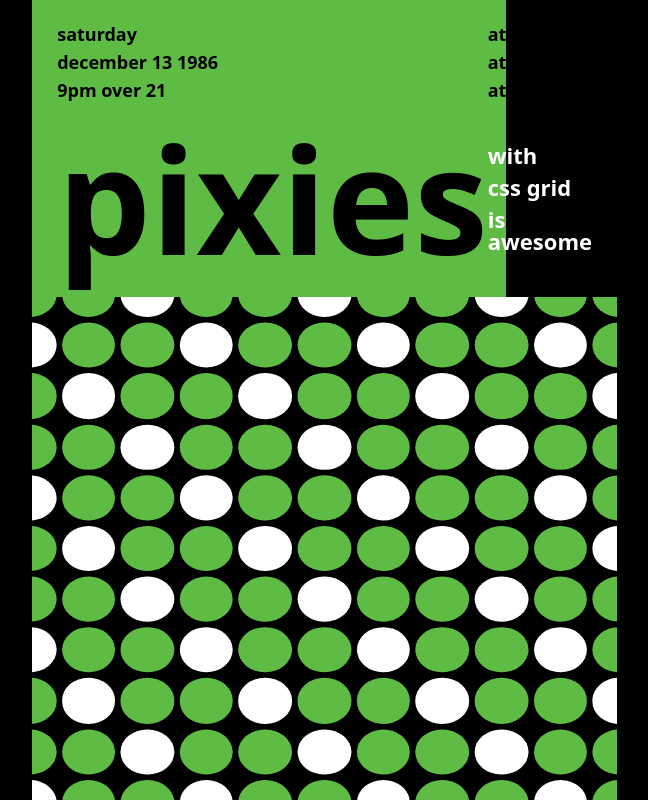
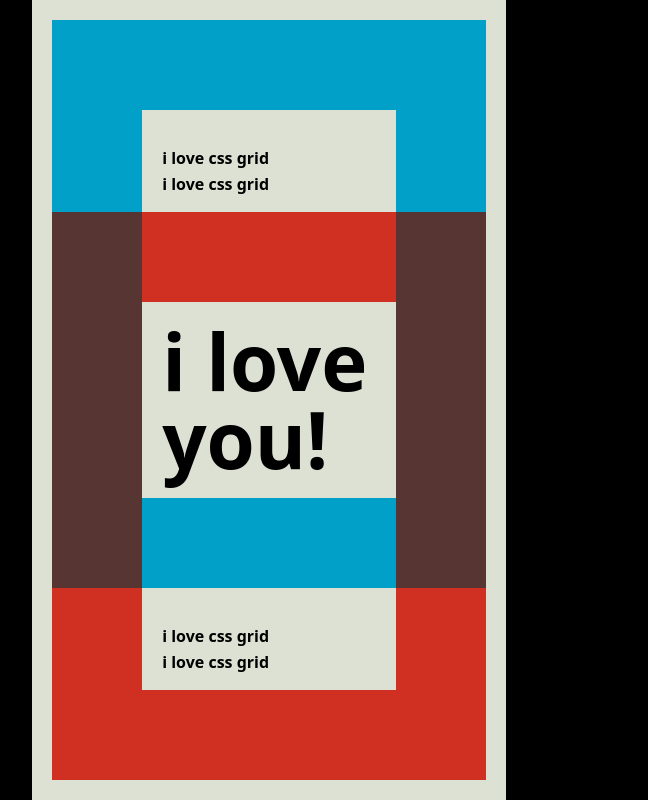
Before and after one commit to nomadcoders/css-layout-masterclass, a website built with Vite: page index.html in a window 1280 px wide. Shown: the whole page, without its empty margins (371-1019 px from the left). Built offline with nearby package versions, Linux system fonts and the light colour scheme.

```diff
--- a/index.html
+++ b/index.html
@@ -8,151 +8,27 @@
   </head>
   <body>
     <div class="poster">
-      <div class="top">
-        <div class="top__box">
-          <span>saturday</span>
-          <span>december 13 1986</span>
-          <span>9pm over 21</span>
-        </div>
-        <div class="top__box">
-          <span>at the rat</span>
-          <span>at the rat</span>
-          <span>at the rat</span>
-        </div>
-        <div class="top__box">
-          <h1>pixies</h1>
-        </div>
-        <div class="top__box">
-          <span>with</span>
-          <span>css grid</span>
-          <span>is awesome</span>
-        </div>
+      <div class="top-left"></div>
+      <div class="top-top"></div>
+      <div class="top-right"></div>
+      <div class="top-bottom">
+        <span>i love css grid</span>
+        <span>i love css grid</span>
       </div>
-      <div class="bottom">
-        <div class="circles">
-          <div class="circle"></div>
-          <div class="circle"></div>
-          <div class="circle"></div>
-          <div class="circle"></div>
-          <div class="circle"></div>
-          <div class="circle"></div>
-          <div class="circle"></div>
-          <div class="circle"></div>
-          <div class="circle"></div>
-          <div class="circle"></div>
-          <div class="circle"></div>
-          <div class="circle"></div>
-          <div class="circle"></div>
-          <div class="circle"></div>
-          <div class="circle"></div>
-          <div class="circle"></div>
-          <div class="circle"></div>
-          <div class="circle"></div>
-          <div class="circle"></div>
-          <div class="circle"></div>
-          <div class="circle"></div>
-          <div class="circle"></div>
-          <div class="circle"></div>
-          <div class="circle"></div>
-          <div class="circle"></div>
-          <div class="circle"></div>
-          <div class="circle"></div>
-          <div class="circle"></div>
-          <div class="circle"></div>
-          <div class="circle"></div>
-          <div class="circle"></div>
-          <div class="circle"></div>
-          <div class="circle"></div>
-          <div class="circle"></div>
-          <div class="circle"></div>
-          <div class="circle"></div>
-          <div class="circle"></div>
-          <div class="circle"></div>
-          <div class="circle"></div>
-          <div class="circle"></div>
-          <div class="circle"></div>
-          <div class="circle"></div>
-          <div class="circle"></div>
-          <div class="circle"></div>
-          <div class="circle"></div>
-          <div class="circle"></div>
-          <div class="circle"></div>
-          <div class="circle"></div>
-          <div class="circle"></div>
-          <div class="circle"></div>
-          <div class="circle"></div>
-          <div class="circle"></div>
-          <div class="circle"></div>
-          <div class="circle"></div>
-          <div class="circle"></div>
-          <div class="circle"></div>
-          <div class="circle"></div>
-          <div class="circle"></div>
-          <div class="circle"></div>
-          <div class="circle"></div>
-          <div class="circle"></div>
-          <div class="circle"></div>
-          <div class="circle"></div>
-          <div class="circle"></div>
-          <div class="circle"></div>
-          <div class="circle"></div>
-          <div class="circle"></div>
-          <div class="circle"></div>
-          <div class="circle"></div>
-          <div class="circle"></div>
-          <div class="circle"></div>
-          <div class="circle"></div>
-          <div class="circle"></div>
-          <div class="circle"></div>
-          <div class="circle"></div>
-          <div class="circle"></div>
-          <div class="circle"></div>
-          <div class="circle"></div>
-          <div class="circle"></div>
-          <div class="circle"></div>
-          <div class="circle"></div>
-          <div class="circle"></div>
-          <div class="circle"></div>
-          <div class="circle"></div>
-          <div class="circle"></div>
-          <div class="circle"></div>
-          <div class="circle"></div>
-          <div class="circle"></div>
-          <div class="circle"></div>
-          <div class="circle"></div>
-          <div class="circle"></div>
-          <div class="circle"></div>
-          <div class="circle"></div>
-          <div class="circle"></div>
-          <div class="circle"></div>
-          <div class="circle"></div>
-          <div class="circle"></div>
-          <div class="circle"></div>
-          <div class="circle"></div>
-          <div class="circle"></div>
-          <div class="circle"></div>
-          <div class="circle"></div>
-          <div class="circle"></div>
-          <div class="circle"></div>
-          <div class="circle"></div>
-          <div class="circle"></div>
-          <div class="circle"></div>
-          <div class="circle"></div>
-          <div class="circle"></div>
-          <div class="circle"></div>
-          <div class="circle"></div>
-          <div class="circle"></div>
-          <div class="circle"></div>
-          <div class="circle"></div>
-          <div class="circle"></div>
-          <div class="circle"></div>
-          <div class="circle"></div>
-          <div class="circle"></div>
-          <div class="circle"></div>
-          <div class="circle"></div>
-          <div class="circle"></div>
-        </div>
+      <div class="center-left"></div>
+      <div class="center-top"></div>
+      <div class="center-right"></div>
+      <div class="center-center">
+        <h1>i love you!</h1>
       </div>
+      <div class="center-bottom"></div>
+      <div class="bottom-left"></div>
+      <div class="bottom-top">
+        <span>i love css grid</span>
+        <span>i love css grid</span>
+      </div>
+      <div class="bottom-right"></div>
+      <div class="bottom-bottom"></div>
     </div>
   </body>
 </html>
--- a/styles/style.scss
+++ b/styles/style.scss
@@ -1,7 +1,9 @@
 @import "./reset.scss";
 
-$white: #dee1d6;
-$green: #5ebc44;
+$bg: #dde1d3;
+$blue: #00a0c8;
+$red: #d03022;
+$burntRed: #573533;
 
 body {
   background-color: black;
@@ -12,48 +14,49 @@
 }
 
 .poster {
-  background-color: $green;
   width: 37%;
   height: 100%;
   display: grid;
-  grid-template-rows: 30fr 70fr;
-  .top {
-    display: grid;
-    padding: 25px;
-    row-gap: 25px;
-    grid-template-columns: 75fr 25fr;
-    .top__box {
-      display: flex;
-      gap: 10px;
-      flex-direction: column;
-      font-weight: 600;
-      font-size: 18px;
-      &:last-child {
-        color: white;
-        font-size: 22px;
-        align-self: center;
-      }
-      h1 {
-        font-size: 148px;
-      }
-    }
+  grid-template-columns: 90px 1fr 90px;
+  grid-template-rows: 90px 1.2fr 90px 1fr 90px 1.2fr 90px;
+  background-color: $bg;
+  padding: 20px;
+  box-sizing: border-box;
+  .top-left,
+  .top-right,
+  .top-top,
+  .center-bottom {
+    background-color: $blue;
   }
-  .bottom {
-    overflow: hidden;
-    .circles {
-      transform: scale(1.1);
-      background-color: black;
-      display: grid;
-      gap: 5px;
-      height: 100%;
-      grid-template: repeat(11, 1fr) / repeat(11, 1fr);
-      .circle {
-        background-color: $green;
-        border-radius: 50%;
-        &:nth-child(3n) {
-          background-color: white;
-        }
-      }
-    }
+  .center-top,
+  .bottom-left,
+  .bottom-right,
+  .bottom-bottom {
+    background-color: $red;
+  }
+  .center-left,
+  .center-right {
+    background-color: $burntRed;
+  }
+  .top-left,
+  .top-right,
+  .bottom-left,
+  .bottom-right {
+    grid-row: span 2;
+  }
+  .center-left,
+  .center-right {
+    grid-row: span 3;
+  }
+  h1 {
+    font-size: 78px;
+  }
+  > div {
+    display: flex;
+    flex-direction: column;
+    justify-content: flex-end;
+    padding: 20px;
+    gap: 10px;
+    font-weight: 600;
   }
 }
```
